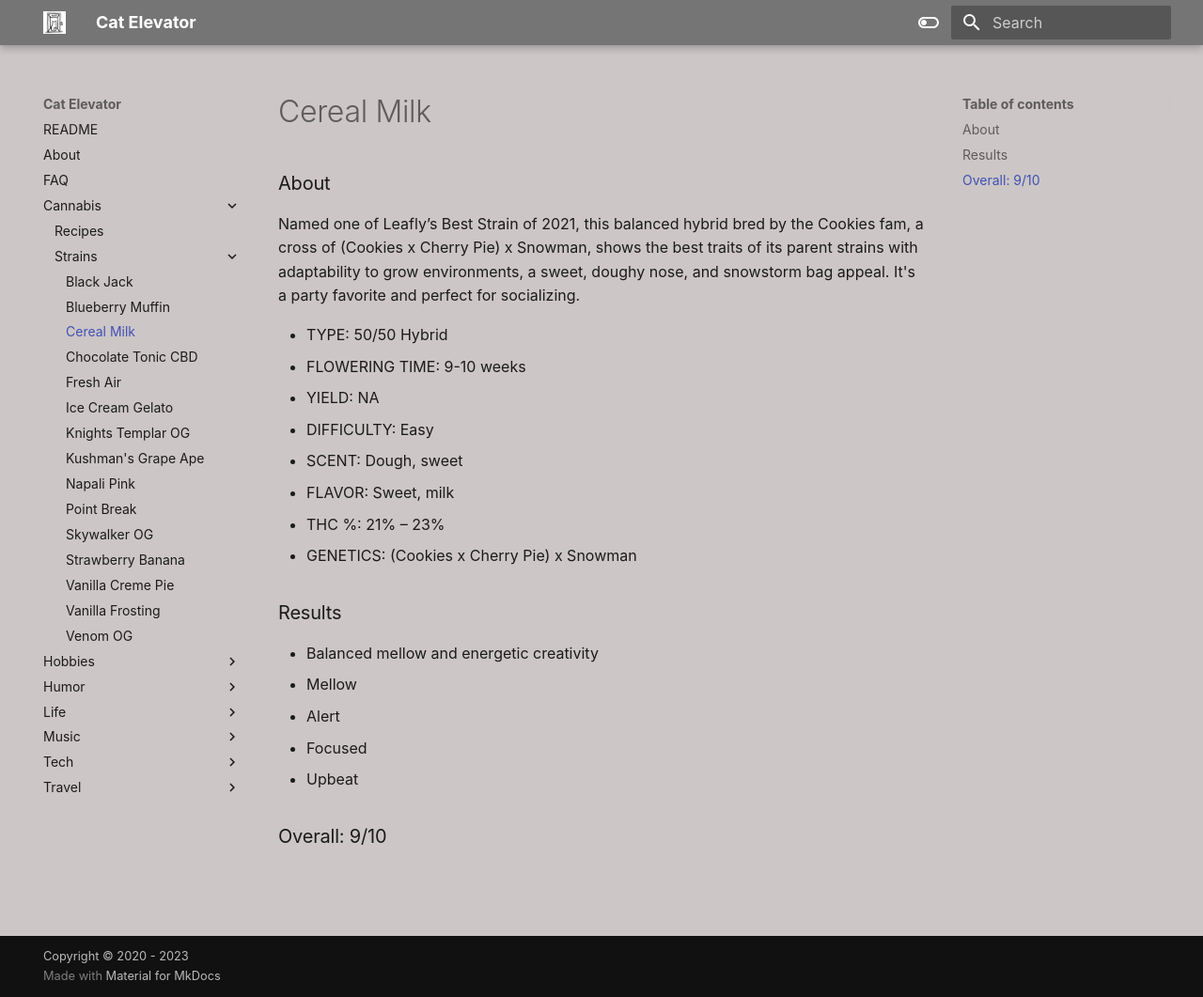
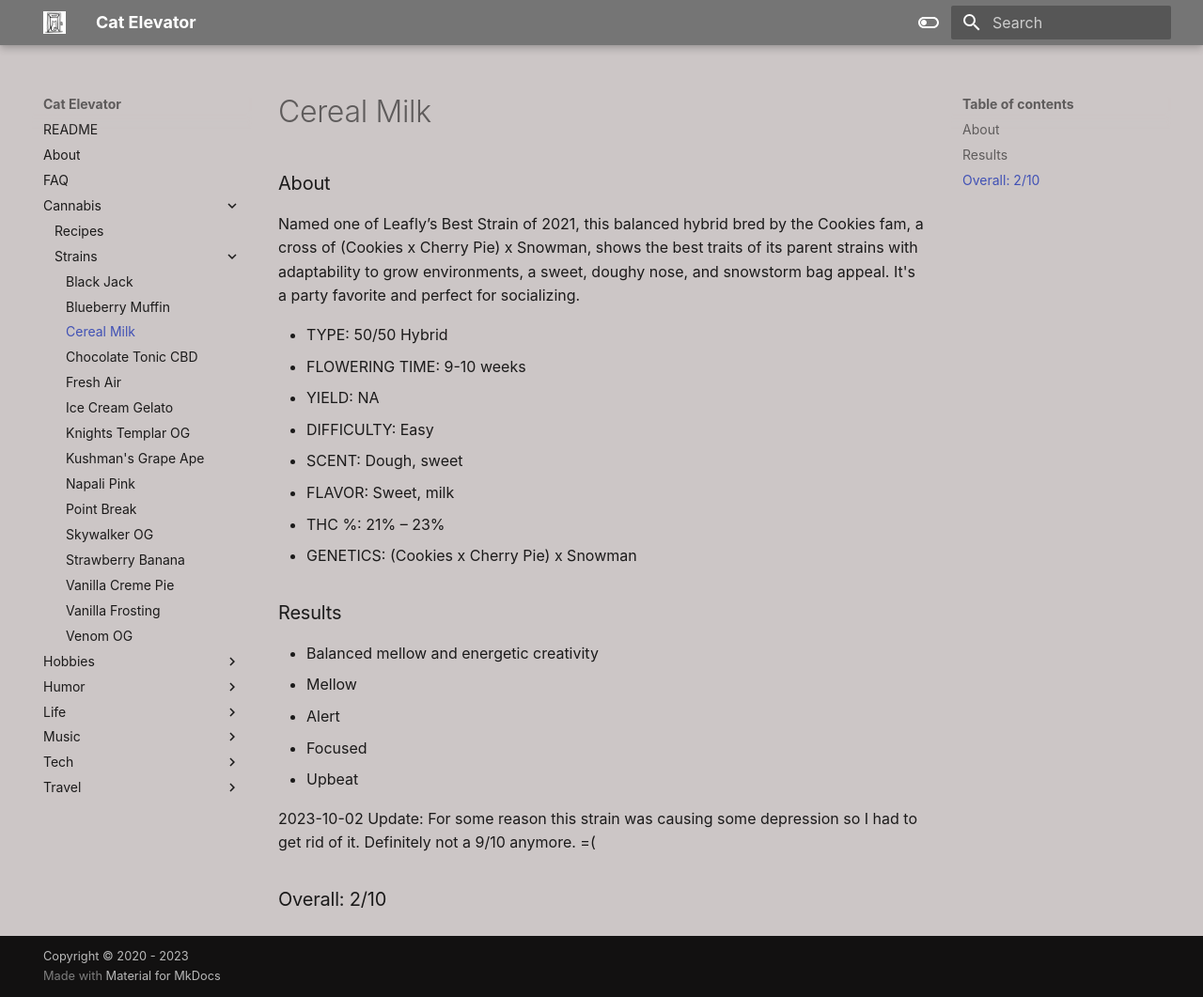
Before and after one commit to los7key/garden, an MkDocs documentation site: the page built from docs/cannabis/strains/cereal-milk.md, in a window 1280 px wide and 1061 px high. Shown: the whole window at 94% size. Built offline with MkDocs 1.6.1 and Material for MkDocs 9.7.7, drawn with Linux system fonts in a browser that asks for light colours; some web fonts are replaced.

Commit message:
Cereal Milk Update

```diff
--- a/docs/cannabis/strains/cereal-milk.md
+++ b/docs/cannabis/strains/cereal-milk.md
@@ -3,7 +3,7 @@ layout: post
 title: Cereal Milk
 description: Indica Dominant
 date: 2022-12-30
-Last Updated:
+Last Updated: 2023-10-02
 ---
 ## About
 
@@ -26,4 +26,6 @@ Named one of Leafly’s Best Strain of 2021, this balanced hybrid bred by the Co
 * Focused
 * Upbeat
 
-## Overall: 9/10
+2023-10-02 Update: For some reason this strain was causing some depression so I had to get rid of it.  Definitely not a 9/10 anymore. =(
+
+## Overall: 2/10
```
